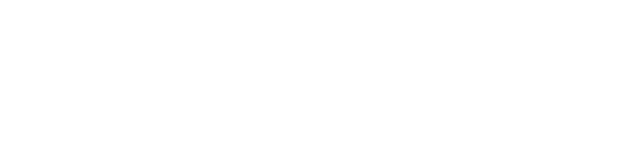
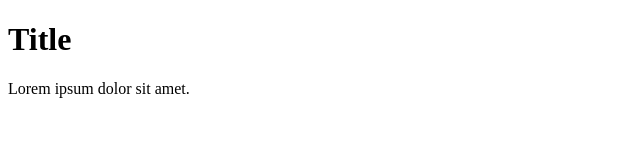
Before and after one commit to NFatxullayev/loyiha, a plain HTML site: page index.html in a window 1280 px wide. Shown: the whole page, without its empty margins (0-640 px from the left). Drawn offline with Linux system fonts and the light colour scheme.

Commit message:
2-versiya

```diff
--- a/index.html
+++ b/index.html
@@ -7,6 +7,7 @@
     <title>Document</title>
 </head>
 <body>
-
+    <h1>Title</h1>
+    <p>Lorem ipsum dolor sit amet.</p>
 </body>
 </html>
```
